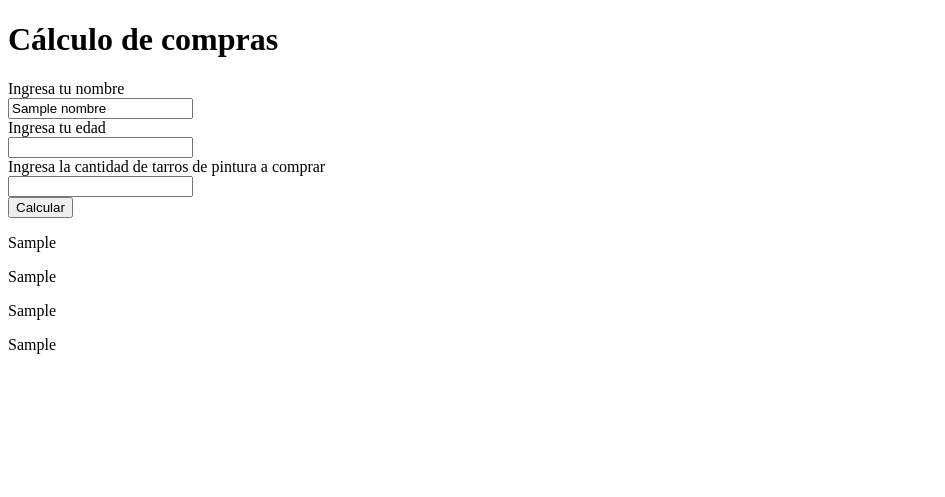
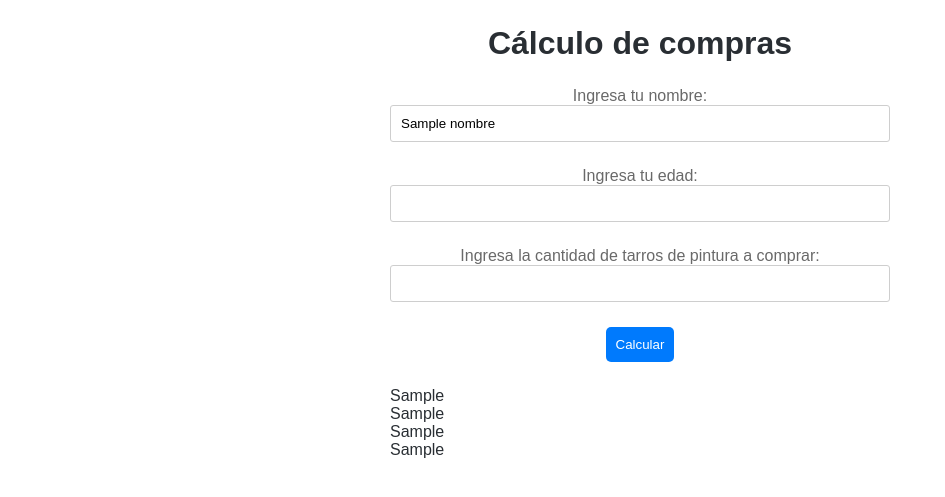
Before and after one commit to byNoRx/examen-final-flask, a Flask app: template templates/ejercicio1.html in a window 1280 px wide. Shown: the top 497 px of the page, without its empty margins (0-945 px from the left). Run offline with Flask 3, Linux system fonts and the light colour scheme; the template is opened without the code that fills it: most values are stand-ins (such as "Sample title", 1, 10 or a date in 2020).

Commit message:
Hacer diseño para las páginas

```diff
--- a/static/css/styles.css
+++ b/static/css/styles.css
@@ -4,10 +4,12 @@
     padding: 0;
 }
 
-div.main {
+.main {
+    margin: 25px;
     display: flex;
-    flex-wrap: wrap;
-    margin: 5px;
+    flex-direction: row;
+    gap: 25px;
+    justify-content: center;
 }
 
 .main-button {
@@ -15,7 +17,7 @@ div.main {
     border: none;
     width: 100px;
     height: 100px;
-    margin: 5px;
+    cursor: pointer;
 }
 
 .main-button.pink {
@@ -25,3 +27,55 @@ div.main {
 .main-button.green {
     background-color: #8ac720;
 }
+
+h1, p {
+    color: #292e33;
+}
+
+h1 {
+    text-align: center;
+}
+
+p {
+    text-align: left;
+}
+
+form {
+    margin: auto;
+    padding: 25px;
+    display: flex;
+    flex-direction: column;
+    gap: 25px;
+    max-width: 500px;
+}
+
+.input-group label {
+    display: block;
+    color: dimgray;
+    text-align: center;
+}
+
+.input-group input {
+    border-color: #cecece;
+    border-style: solid;
+    border-radius: 3px;
+    border-width: 1px;
+    padding: 10px;
+    box-sizing: border-box;
+    width: 100%;
+}
+
+.button {
+    border-style: none;
+    border-radius: 5px;
+    padding: 10px;
+    background-color: #007afd;
+    color: white;
+    margin: auto;
+}
+
+.button:hover {
+    box-sizing: border-box;
+    background-color: #4499ff;
+    cursor: pointer;
+}
--- a/templates/ejercicio1.html
+++ b/templates/ejercicio1.html
@@ -3,25 +3,36 @@
 <head>
     <meta charset="UTF-8">
     <title>Ejercicio 1</title>
+    <link rel="stylesheet" href="/static/css/styles.css">
 </head>
 <body>
 <form method="post">
     <h1>Cálculo de compras</h1>
 
-    <label for="nombre">Ingresa tu nombre</label><br>
-    <input id="nombre" name="nombre" type="text" value="{{ nombre }}" required><br>
+    <div class="input-group">
+        <label for="nombre">Ingresa tu nombre:</label>
+        <input id="nombre" name="nombre" type="text" value="{{ nombre }}" required>
+    </div>
 
-    <label for="edad">Ingresa tu edad</label><br>
-    <input id="edad" name="edad" type="number" value="{{ edad }}" min="0" required><br>
+    <div class="input-group">
+        <label for="edad">Ingresa tu edad:</label>
+        <input id="edad" name="edad" type="number" value="{{ edad }}" min="0" required>
+    </div>
 
-    <label for="tarros">Ingresa la cantidad de tarros de pintura a comprar</label><br>
-    <input id="tarros" name="tarros" type="number" value="{{ tarros }}" min="0" required><br>
+    <div class="input-group">
+        <label for="tarros">Ingresa la cantidad de tarros de pintura a comprar:</label>
+        <input id="tarros" name="tarros" type="number" value="{{ tarros }}" min="0" required>
+    </div>
 
-    <input type="submit" value="Calcular">
+    <input class="button" type="submit" value="Calcular">
+
+    <div class="info">
+        <p>{{ mensaje1 }}</p>
+        <p>{{ mensaje2 }}</p>
+        <p>{{ mensaje3 }}</p>
+        <p>{{ mensaje4 }}</p>
+    </div>
+
 </form>
-<p>{{ mensaje1 }}</p>
-<p>{{ mensaje2 }}</p>
-<p>{{ mensaje3 }}</p>
-<p>{{ mensaje4 }}</p>
 </body>
 </html>
```
Also changed, not shown: templates/ejercicio2.html (+14 -6 lines).
